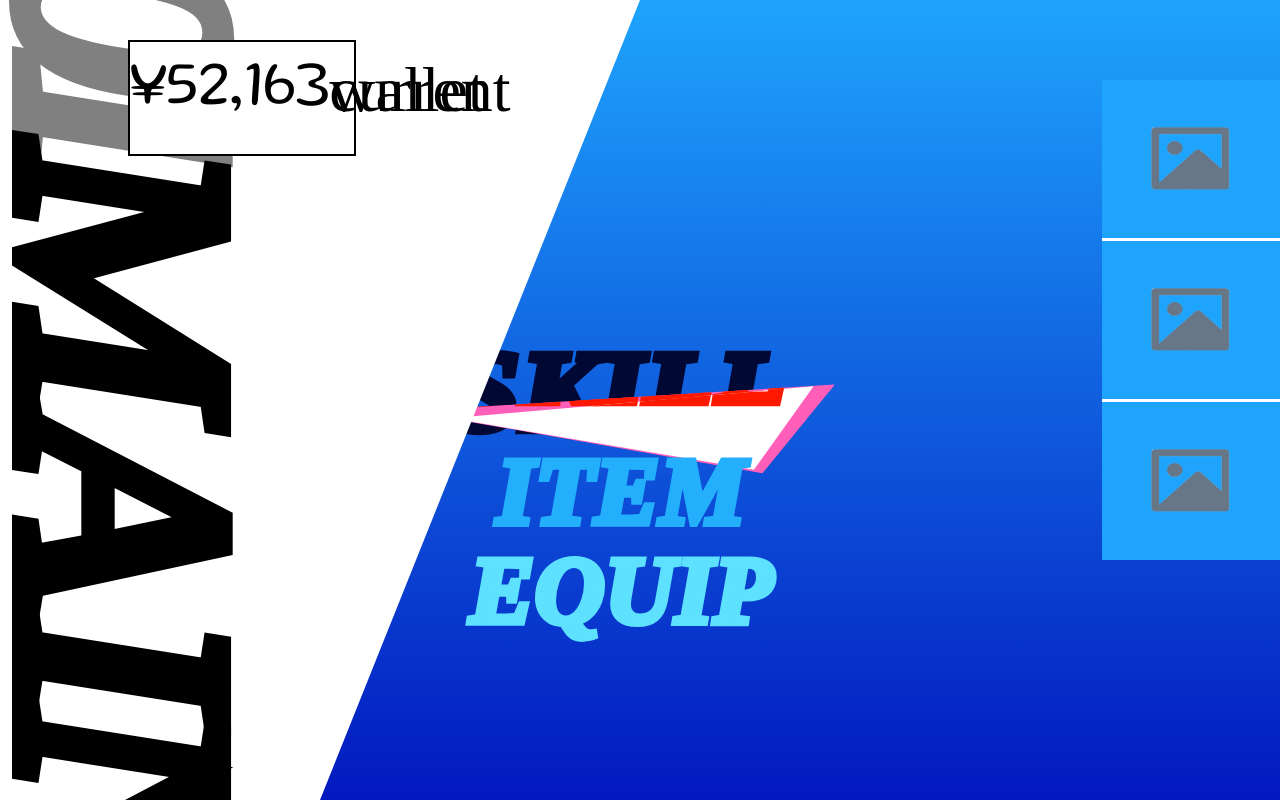
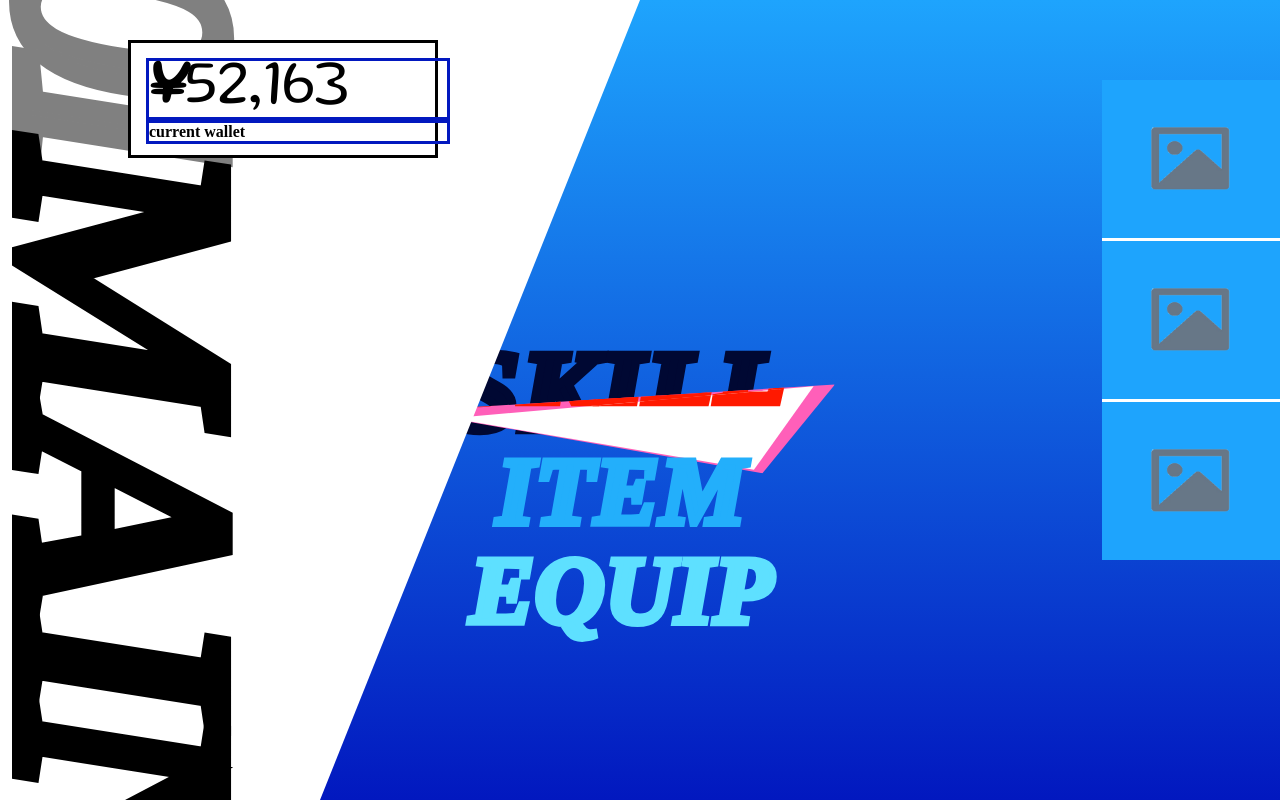
Before and after one commit to Afondpieceofcake/persona3menu, a plain HTML site: page index.html in a window 1280 px wide. Drawn offline with Linux system fonts and the light colour scheme; a web font is replaced by a local one.

Commit message:
finished cash box addition in top left, will move on to skill use text on bottom right

```diff
--- a/index.html
+++ b/index.html
@@ -15,9 +15,9 @@
 
     <div class="decor">
       <div id="left-white">
-        <p id="left-text"><span>01</span>MAIN</p>
+        <p id="left-text" style="white-space: nowrap"><span>01</span>MAIN</p>
         <div class="cash-box">
-          <p style="font-family: cashtext"><span>¥</span>52,163</p>
+          <p style="font-family: cashtext; margin: 0"><span>¥</span>52,163</p>
           <p>current wallet</p>
         </div>
       </div>
--- a/styles.css
+++ b/styles.css
@@ -1,3 +1,5 @@
+@import url("https://fonts.googleapis.com/css2?family=Google+Sans:ital,opsz,wght@0,17..18,400..700;1,17..18,400..700&display=swap");
+
 @font-face {
   font-family: "menutext";
   src: url("./fonts/FOT-Rodin%20Pro%20DB.otf") format("opentype");
@@ -225,14 +227,35 @@ body {
 .cash-box {
   position: absolute;
   height: 7rem;
-  width: 14rem;
+  width: 19rem;
   background-color: white;
-  border: 2.67px solid black;
+  border: 3px solid black;
   z-index: 2;
   top: 5%;
   left: 10%;
   font-size: 4rem;
-  line-height: 0%;
   display: flex;
-  align-items: flex-end;
+  flex-direction: column;
+  gap: 0;
+  row-gap: 0;
 }
+
+.cash-box span {
+  display: inline-block;
+  font-weight: 900;
+  transform: skewX(-8deg);
+}
+
+.cash-box :nth-child(2) {
+  font-size: 1rem;
+  font-weight: 900;
+  font-family: "Google Sans";
+  font-style: normal;
+}
+
+.cash-box p {
+  position: relative;
+  inset: 15px;
+  border: 3px solid #0218bf;
+  margin: 0;
+}
```
